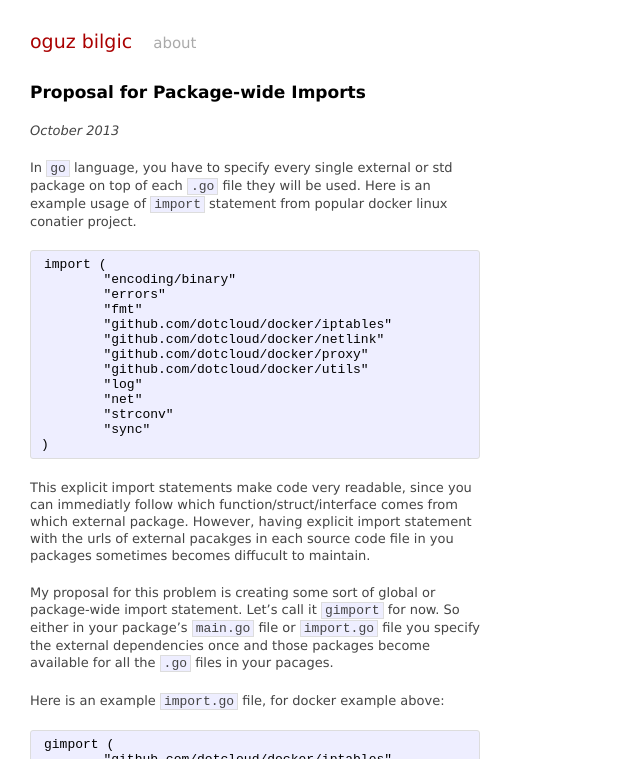
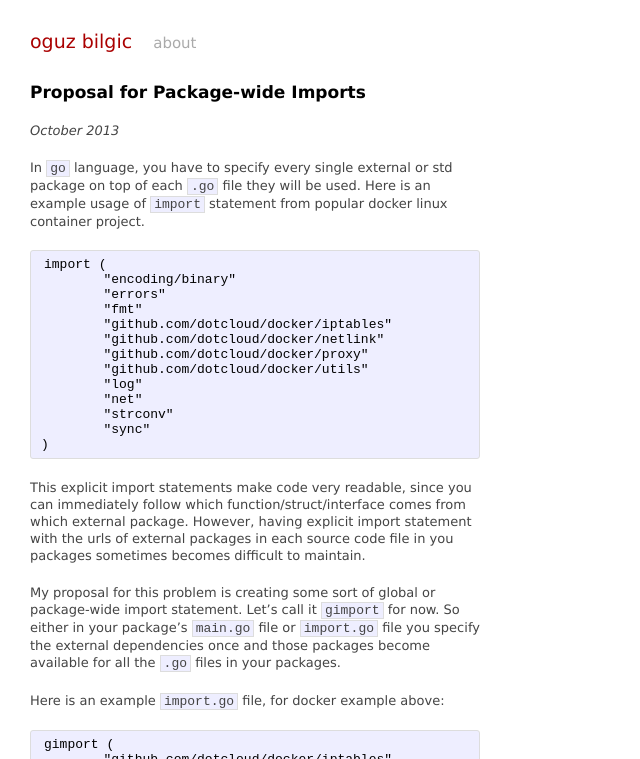
Before and after one commit to oguzbilgic/oguzbilgic.github.com, a Jekyll site: the page built from _posts/2013-10-31-go-package-wide-import.md, in a window 1280 px wide. Shown: the top 759 px of the page, without its empty margins (0-640 px from the left). Built offline with Jekyll 4.4.1, drawn with Linux system fonts in a browser that asks for light colours; Markdown is read by kramdown in place of the engine named in the settings; comment, search, counter and statistics services are not loaded.

Commit message:
Update 2013-10-31-go-package-wide-import.md

````diff
--- a/_posts/2013-10-31-go-package-wide-import.md
+++ b/_posts/2013-10-31-go-package-wide-import.md
@@ -9,7 +9,7 @@ _October 2013_
 
 In `go` language, you have to specify every single external or std package on top of each
 `.go` file they will be used. Here is an example usage of `import` statement from popular
-docker linux conatier project.
+docker linux container project.
 
 ```go
 import (
@@ -27,14 +27,14 @@ import (
 )
 ```
 
-This explicit import statements make code very readable, since you can immediatly follow which
+This explicit import statements make code very readable, since you can immediately follow which
 function/struct/interface comes from which external package. However, having explicit import
-statement with the urls of external pacakges in each source code file in you packages sometimes
-becomes diffucult to maintain.
+statement with the urls of external packages in each source code file in you packages sometimes
+becomes difficult to maintain.
 
 My proposal for this problem is creating some sort of global or package-wide import statement. Let's
 call it `gimport` for now. So either in your package's `main.go` file or `import.go` file you specify
-the external dependencies once and those packages become available for all the `.go` files in your pacages.
+the external dependencies once and those packages become available for all the `.go` files in your packages.
 
 Here is an example `import.go` file, for docker example above:
 
````
